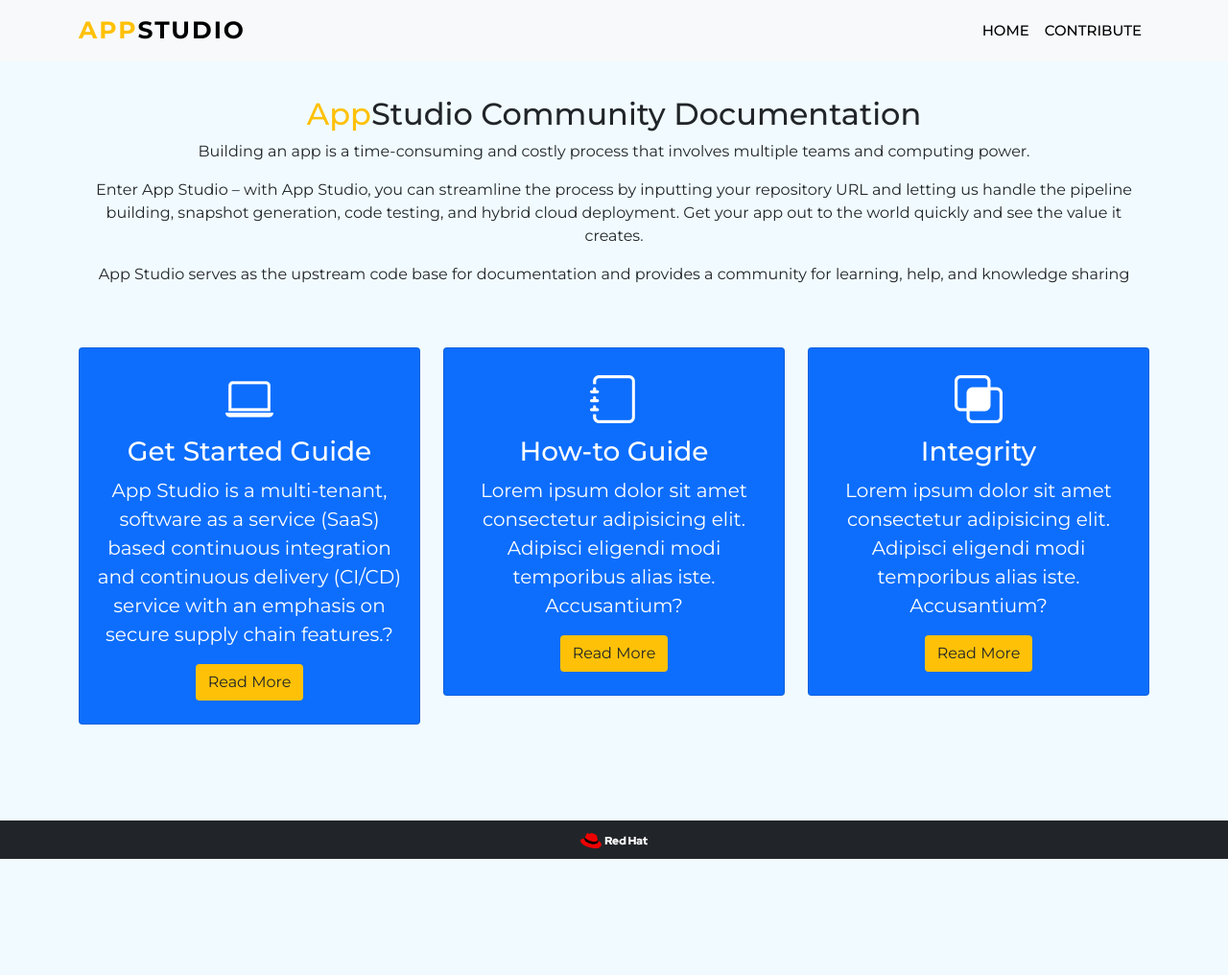
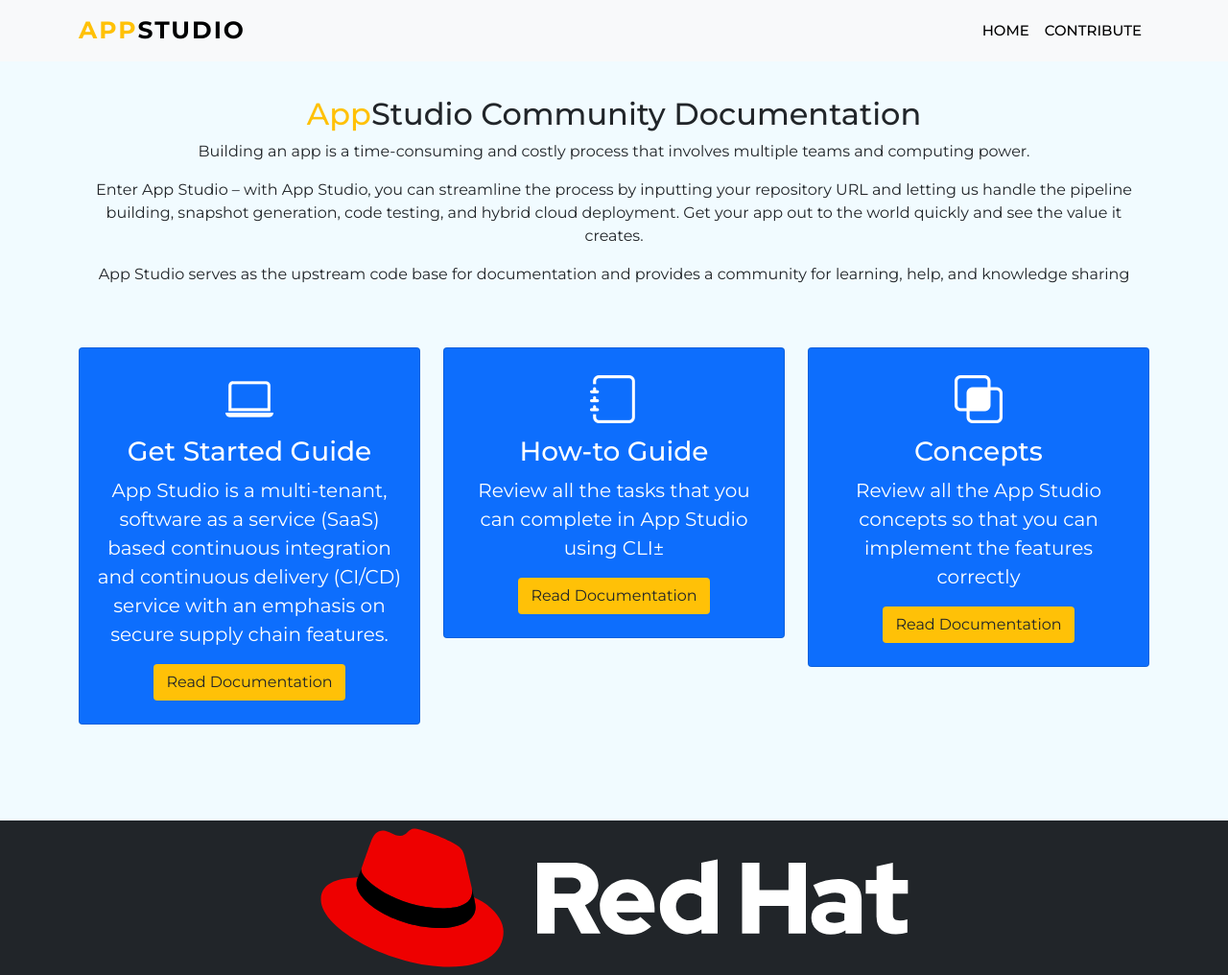
Before and after one commit to redhat-appstudio/appstudio.docs.ui.io, a Jekyll site: the page built from index.html, in a window 1280 px wide and 1016 px high. Shown: the whole window at 96% size. Built offline with Jekyll 4.4.1, drawn with Linux system fonts in a browser that asks for light colours; nearby versions of some CDN libraries.

Commit message:
initial commit

```diff
--- a/_includes/concepts.html
+++ b/_includes/concepts.html
@@ -1,9 +1,8 @@
 <div class="card text-white text-center bg-primary pb-2">
     <div class="card-body">
         <i class="bi bi-intersect"></i>
-        <h3 class="card-title">Integrity</h3>
-        <p class="lead">Lorem ipsum dolor sit amet consectetur adipisicing elit. Adipisci eligendi
-            modi temporibus alias iste. Accusantium?</p>
-        <button class="btn bg-warning text-dark">Read More</button>
+        <h3 class="card-title">Concepts</h3>
+        <p class="lead">Review all the App Studio concepts so that you can implement the features correctly</p>
+        <button class="btn bg-warning text-dark">Read Documentation</button>
     </div>
 </div>
--- a/_includes/get-started.html
+++ b/_includes/get-started.html
@@ -4,7 +4,7 @@
         <h3 class="card-title">Get Started Guide</h3>
         <p class="lead">App Studio is a multi-tenant, software as a service (SaaS) based continuous
             integration and continuous delivery (CI/CD) service with an emphasis on secure supply
-            chain features.?</p>
-        <button class="btn bg-warning text-dark">Read More</button>
+            chain features.</p>
+        <button class="btn bg-warning text-dark">Read Documentation</button>
     </div>
 </div>
--- a/_includes/how-to.html
+++ b/_includes/how-to.html
@@ -2,8 +2,7 @@
     <div class="card-body">
         <i class="bi bi-journal"></i>
         <h3 class="card-title">How-to Guide</h3>
-        <p class="lead">Lorem ipsum dolor sit amet consectetur adipisicing elit. Adipisci eligendi
-            modi temporibus alias iste. Accusantium?</p>
-        <button class="btn bg-warning text-dark">Read More</button>
+        <p class="lead">Review all the tasks that you can complete in App Studio using CLI&#177;</p>
+        <button class="btn bg-warning text-dark">Read Documentation</button>
     </div>
 </div>
--- a/css/style.css
+++ b/css/style.css
@@ -133,5 +133,5 @@ body {
 
 .logo {
 	height: auto;
-	width:70px;
+	width:auto;
 }
```
